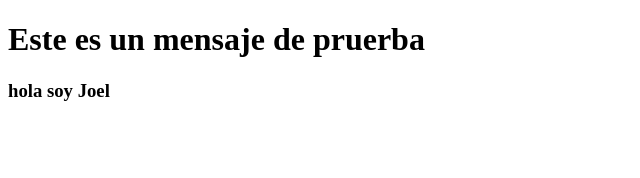
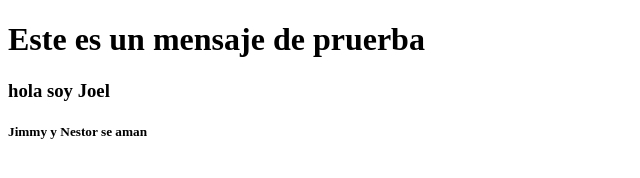
Before and after one commit to JoelArriola502/PracticaProyecto, a plain HTML site: page src/index.html in a window 1280 px wide. Shown: the whole page, without its empty margins (0-640 px from the left). Drawn offline with Linux system fonts and the light colour scheme.

Commit message:
siguinete commit

```diff
--- a/src/index.html
+++ b/src/index.html
@@ -9,6 +9,7 @@
     <div class="container">
         <h1 id="prueba"></h1>
         <h3>hola soy Joel</h3>
+        <h5>Jimmy y Nestor se aman </h5>
     </div>
 
 </body>
```
